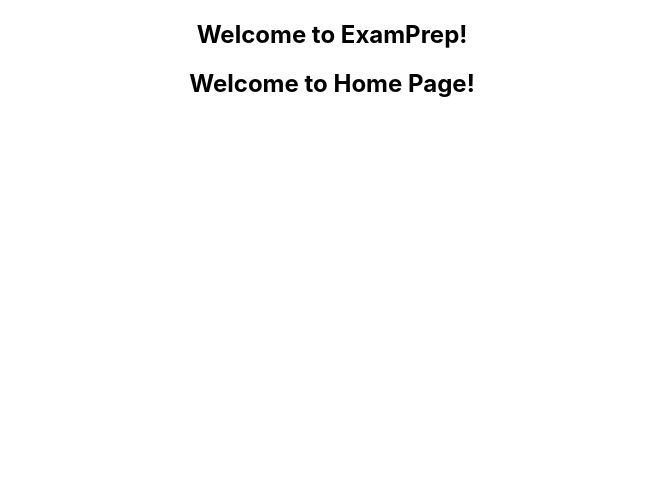
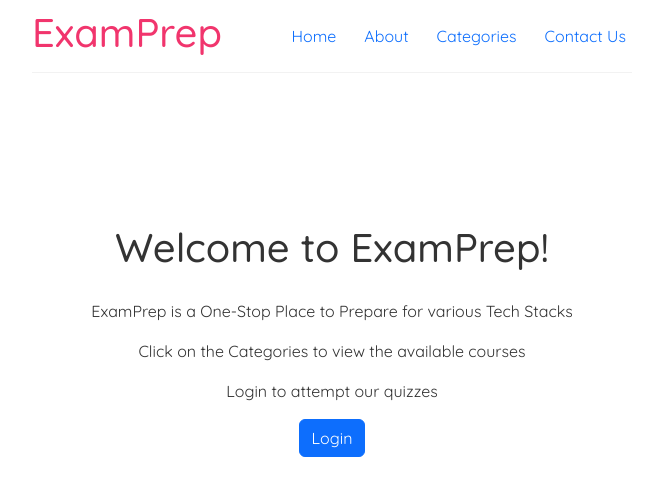
Before and after one commit to SoumyadeepMukherjee/TechPrep-Frontend, a React (Create React App) app: page / in a window 1280 px wide. Shown: the top 496 px of the page, without its empty margins (308-971 px from the left). Built offline with nearby package versions, Linux system fonts and the light colour scheme.

Commit message:
Home page and Categories component created

```diff
--- a/package.json
+++ b/package.json
@@ -6,8 +6,11 @@
     "@testing-library/jest-dom": "^5.16.5",
     "@testing-library/react": "^13.4.0",
     "@testing-library/user-event": "^13.5.0",
+    "axios": "^1.4.0",
+    "bootstrap": "^5.2.3",
     "react": "^18.2.0",
     "react-dom": "^18.2.0",
+    "react-router-dom": "^6.11.2",
     "react-scripts": "5.0.1",
     "web-vitals": "^2.1.4"
   },
--- a/src/App.css
+++ /dev/null
@@ -1,38 +0,0 @@
-.App {
-  text-align: center;
-}
-
-.App-logo {
-  height: 40vmin;
-  pointer-events: none;
-}
-
-@media (prefers-reduced-motion: no-preference) {
-  .App-logo {
-    animation: App-logo-spin infinite 20s linear;
-  }
-}
-
-.App-header {
-  background-color: #282c34;
-  min-height: 100vh;
-  display: flex;
-  flex-direction: column;
-  align-items: center;
-  justify-content: center;
-  font-size: calc(10px + 2vmin);
-  color: white;
-}
-
-.App-link {
-  color: #61dafb;
-}
-
-@keyframes App-logo-spin {
-  from {
-    transform: rotate(0deg);
-  }
-  to {
-    transform: rotate(360deg);
-  }
-}
--- a/src/App.js
+++ b/src/App.js
@@ -1,14 +1,13 @@
 import logo from './logo.svg';
-import './App.css';
-import Home from './components/Home';
+import MyRoute from './MyRoute';
+import Navbar from './components/Navbar';
 
 function App() {
   return (
     <div className="App">
-      <h2>Welcome to ExamPrep!</h2>
-      <Home />
+      <Navbar />
+      <MyRoute />
     </div>
-
   );
 }
 
--- /dev/null
+++ b/src/MyRoute.js
@@ -0,0 +1,23 @@
+import React from "react";
+import {BrowserRouter as Router, Routes , Route,Link} from "react-router-dom";
+import Home from './components/Home';
+import About from './components/About';
+import Contact from './components/Contact';
+import CategoryComponent from "./components/CategoryComponent";
+
+const MyRoute = () => {
+  return (
+    <Router>
+      <div>
+        <Routes>
+          <Route path="/" element={<Home />}></Route>
+          <Route path="/about" element={<About />}></Route>
+          <Route path="/viewcategories" element={<CategoryComponent />}></Route>
+          <Route path="/contact" element={<Contact />}></Route>
+        </Routes>
+      </div>
+    </Router>
+  );
+};
+
+export default MyRoute;
--- /dev/null
+++ b/src/components/About.js
@@ -0,0 +1,9 @@
+const About = () => {
+    return (
+        <div className="about">
+            <h2>About Page</h2>
+        </div>
+     );
+}
+
+export default About;
--- /dev/null
+++ b/src/components/CategoryComponent.js
@@ -0,0 +1,55 @@
+import React, {useState, useEffect} from 'react'
+import CategoryService from '../services/CategoryService';
+
+function CategoryComponent() {
+
+    const [category, setCategory] = useState([])
+
+    useEffect(() => {
+        getCategories()
+    }, [])
+
+    const getCategories = () => {
+
+        CategoryService.getCategories().then((response) => {
+            setCategory(response.data)
+            console.log(response.data);
+        });
+    };
+
+    return (
+        <div className = "container">
+
+            <h1 className = "text-center"> Exam Category List</h1>
+
+            <table className = "table table-striped">
+                <thead>
+                    <tr>
+
+                        <th>Category Name</th>
+                        <th>Category Description</th>
+                    </tr>
+
+                </thead>
+                <tbody>
+                    {
+                        category.map(
+                                category =>
+                                <tr key = {category.cid}>
+
+                                    <td> {category.title }</td>
+                                    <td> {category.description }</td>
+                                    <td><button type="button" class="btn btn-primary">Attempt</button></td>
+                                </tr>
+
+                        )
+                    }
+
+                </tbody>
+            </table>
+
+        </div>
+    )
+}
+
+export default CategoryComponent
--- /dev/null
+++ b/src/components/Contact.js
@@ -0,0 +1,9 @@
+const Contact = () => {
+    return (
+        <div className="contact">
+            <h2>Contact Us Page</h2>
+        </div>
+     );
+}
+
+export default Contact;
--- a/src/components/Home.js
+++ b/src/components/Home.js
@@ -1,9 +1,21 @@
 const Home = () => {
-    return (
-        <div className="home">
-            <h2>Welcome to Home Page!</h2>
-        </div>
-    );
-}
+  const handleLogin = () => {
+    console.log("Login button clicked!");
+  };
+
+  return (
+    <div className="home">
+      <h1>Welcome to ExamPrep!</h1>
+      <div className="home-content">
+        <p>ExamPrep is a One-Stop Place to Prepare for various Tech Stacks</p>
+        <p>Click on the Categories to view the available courses</p>
+        <p>Login to attempt our quizzes</p>
+        <button onClick={handleLogin} type="button" class="btn btn-primary">
+          Login
+        </button>
+      </div>
+    </div>
+  );
+};
 
 export default Home;
--- /dev/null
+++ b/src/components/Navbar.js
@@ -0,0 +1,15 @@
+const Navbar = () => {
+    return (
+        <nav className="navbar">
+            <h1>ExamPrep</h1>
+            <div className="links">
+                <a href="/">Home</a>
+                <a href="/about">About</a>
+                <a href="/viewcategories">Categories</a>
+                <a href="/contact">Contact Us</a>
+            </div>
+        </nav>
+     );
+}
+
+export default Navbar;
--- a/src/index.css
+++ b/src/index.css
@@ -1,13 +1,56 @@
-body {
+@import url('https://fonts.googleapis.com/css2?family=Quicksand:wght@300;400;500;600;700&display=swap');
+
+/* base styles */
+* {
   margin: 0;
-  font-family: -apple-system, BlinkMacSystemFont, 'Segoe UI', 'Roboto', 'Oxygen',
-    'Ubuntu', 'Cantarell', 'Fira Sans', 'Droid Sans', 'Helvetica Neue',
-    sans-serif;
-  -webkit-font-smoothing: antialiased;
-  -moz-osx-font-smoothing: grayscale;
+  font-family: "Quicksand";
+  color: #333;
+}
+.navbar {
+  padding: 20px;
+  display: flex;
+  max-width: 600px;
+  margin: 0 auto;
+  border-bottom: 1px solid #f2f2f2;
+}
+.navbar h1 {
+  color: #f1356d;
+}
+.navbar .links {
+  margin-left: auto;
+}
+.navbar a {
+  margin-left: 16px;
+  text-decoration: none;
+  padding: 6px;
+}
+.navbar a:hover {
+  color: #f1356d;
+}
+.content {
+  max-width: 600px;
+  margin: 40px auto;
+  padding: 20px;
 }
 
-code {
-  font-family: source-code-pro, Menlo, Monaco, Consolas, 'Courier New',
-    monospace;
+.home{
+  padding-top:150px;
+  display: flex;
+  flex-direction: column;
+  align-items: center;
+  justify-content: center;
+  text-align: center;
 }
+
+.home-content{
+  padding: 20px;
+}
+
+.contact,.about{
+  padding-top:100px;
+  display: flex;
+  flex-direction: column;
+  align-items: center;
+  justify-content: center;
+  text-align: center;
+}
--- a/src/index.js
+++ b/src/index.js
@@ -3,6 +3,7 @@
 import './index.css';
 import App from './App';
 import reportWebVitals from './reportWebVitals';
+import 'bootstrap/dist/css/bootstrap.min.css';
 
 const root = ReactDOM.createRoot(document.getElementById('root'));
 root.render(
--- /dev/null
+++ b/src/services/CategoryService.js
@@ -0,0 +1,12 @@
+import axios from 'axios';
+
+const CATEGORY_API_BASE_URL = 'http://localhost:8080/category';
+
+class CategoryService{
+
+    getCategories(){
+        return axios.get(CATEGORY_API_BASE_URL+'/viewcategories');
+    }
+}
+
+export default new CategoryService();
```
Also changed, not shown: 1 other file (tests, documents, lock files or other folders).
